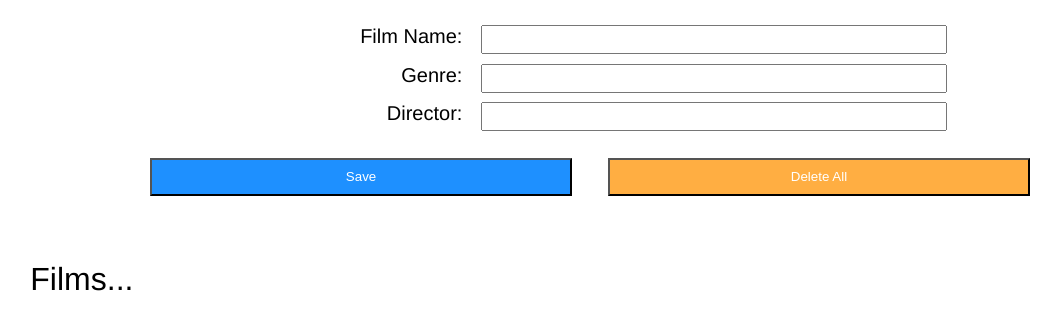
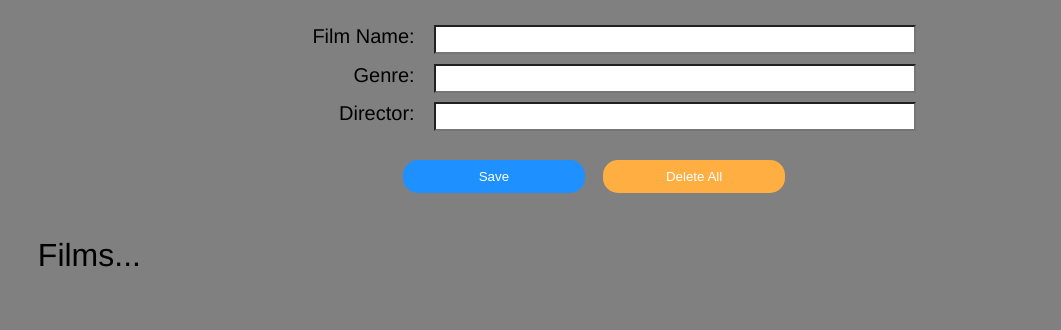
Before and after one commit to LUKERHYS/manipulating_the_DOM_hw, a plain HTML site: page index.html in a window 1280 px wide. Shown: the whole page, without its empty margins (46-1107 px from the left). Drawn offline with Linux system fonts and the light colour scheme.

Commit message:
A bit more styleseseses n that

```diff
--- a/css/main.css
+++ b/css/main.css
@@ -1,11 +1,10 @@
 body {
-  margin-left: 0;
-  background-color: #fff;
+  background-color: grey;
   font-family: helvetica;
   font-weight: lighter;
 }
-h1, h2, h3, h4 {
-
+h2,  h4 {
+  color: white;
 }
 h1 {
 font-weight: lighter;
@@ -13,7 +12,7 @@ padding-left: 6%;
 }
 
 form {
-  margin: 2%;
+  margin: 2% 0 ;
   height: auto;
   display: flex;
   justify-content: center;
@@ -35,7 +34,7 @@ form {
 label {
   display: inline-flex;
   justify-content: flex-end;
-  width: 25%;
+  width: 15%;
   font-size: 20px;
   padding-right: 2%;
 }
@@ -44,39 +43,46 @@ input {
   width: 50%;
   font-size: 20px;
   margin-bottom: 1%;
+  background-color: white;
 }
 
 .form-buttons {
   display: flex;
   justify-content: center;
+  padding: 2%;
 }
 
 button {
-  width: 60%;
+  width: 20%;
   padding: 1% 2%;
-  margin: 2%;
+  border-radius: 15px;
+  border: none;
 }
 
 #new-film-button{
   background-color: dodgerblue;
   color: white;
+  margin-right: 1%;
 }
 
 #delete-all {
   background-color: #ffae42;
   color: white;
+  margin-left: 1%;
 }
 
 .film-list-container {
+}
+
+ul {
+  width: 100%;
   display: flex;
   flex-wrap: wrap;
-  width: 100%;
-
 }
 
 li {
   list-style: none;
   background-color: lightgray;
-  width: 25%;
-  padding: 10%;
+  padding: 2%;
+  margin: 2px;
 }
--- a/index.html
+++ b/index.html
@@ -32,8 +32,8 @@
 
       </div>
       </form>
+        <h1>Films...</h1>
   <div class="film-list-container">
-    <h1>Films...</h1>
 
     <ul id="film-list"></ul>
 
```
